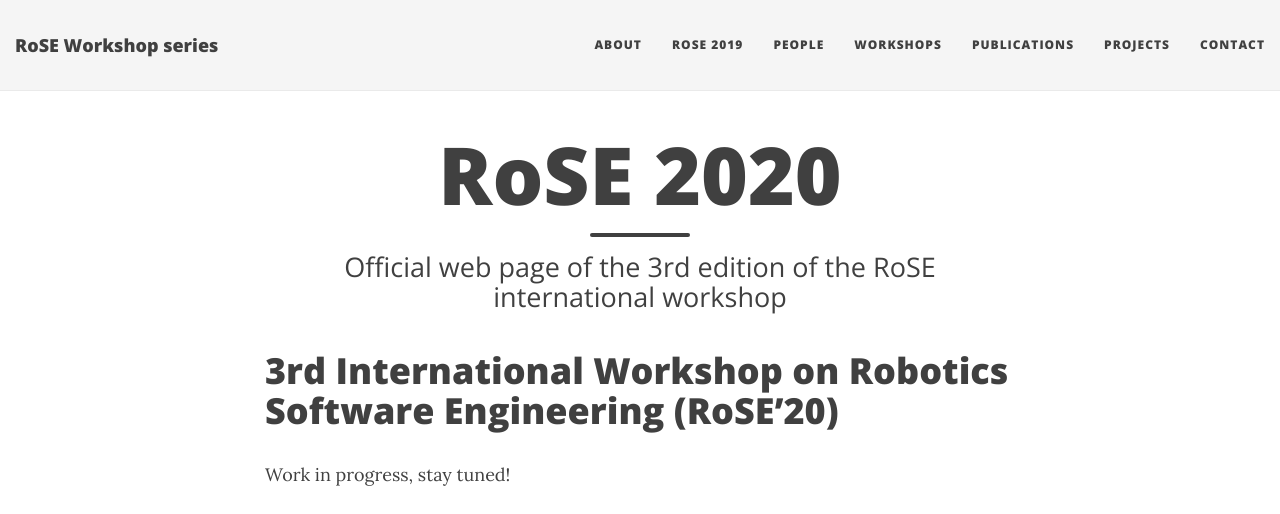
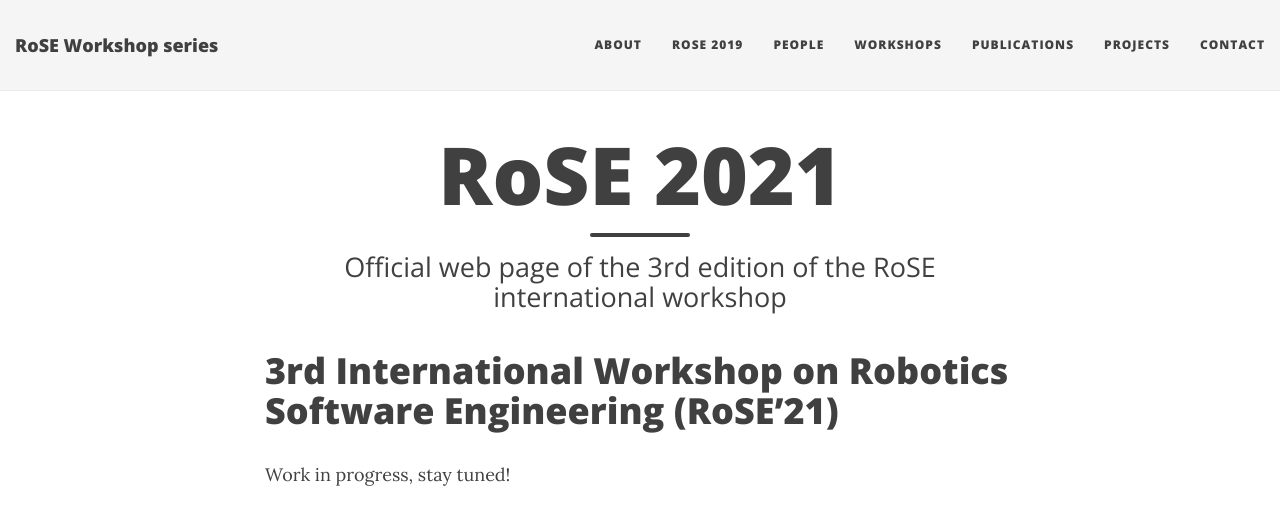
Before and after one commit to rose-workshops/rose-workshops.github.io, a Jekyll site: the page built from rose2021.md, in a window 1280 px wide. Shown: the top 514 px of the page. Built offline with Jekyll 4.4.1, drawn with Linux system fonts in a browser that asks for light colours; nearby versions of some CDN libraries.

Commit message:
Update and rename rose2020.md to rose2021.md

```diff
--- a/rose2020.md
+++ b/rose2021.md
@@ -1,9 +1,9 @@
 ---
 layout: page
-title: RoSE 2020
+title: RoSE 2021
 subtitle: Official web page of the 3rd edition of the RoSE international workshop
 ---
 
-# 3rd International Workshop on Robotics Software Engineering (RoSE'20)
+# 3rd International Workshop on Robotics Software Engineering (RoSE'21)
 
 Work in progress, stay tuned!
```
